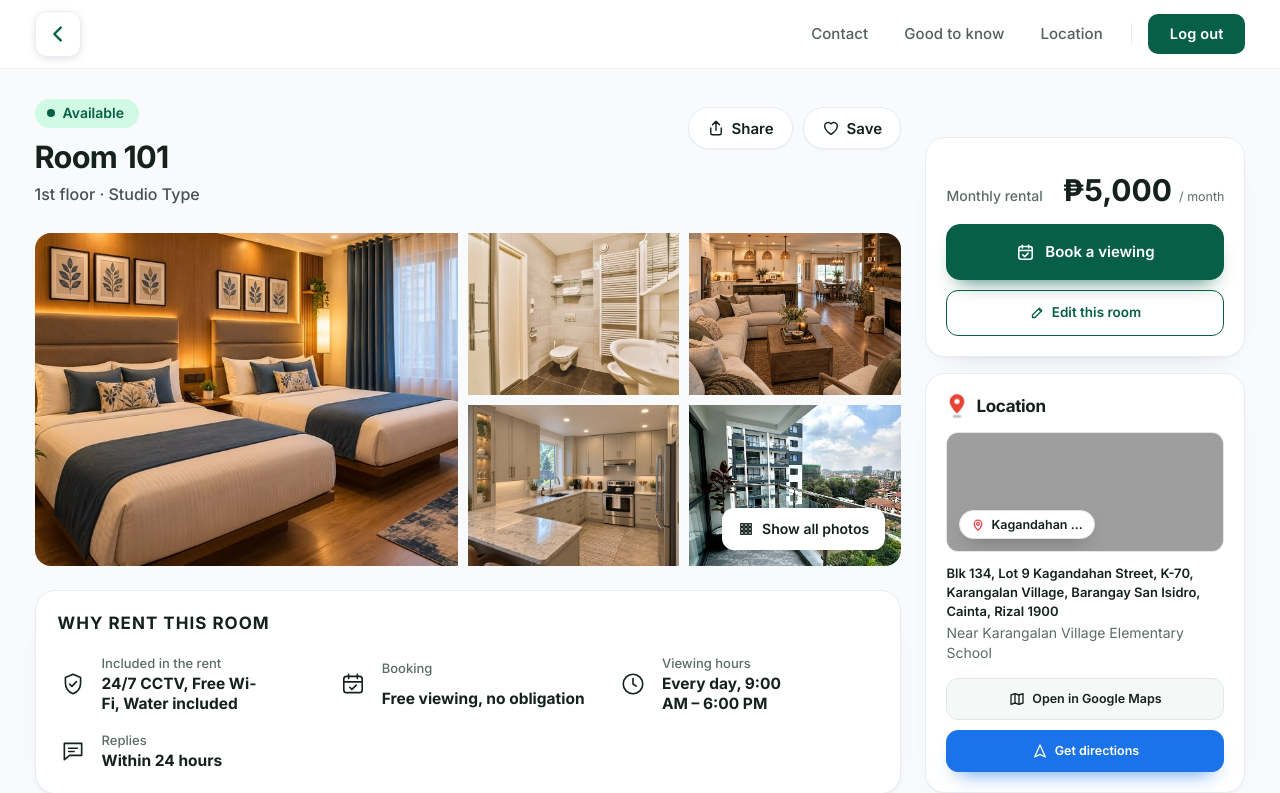
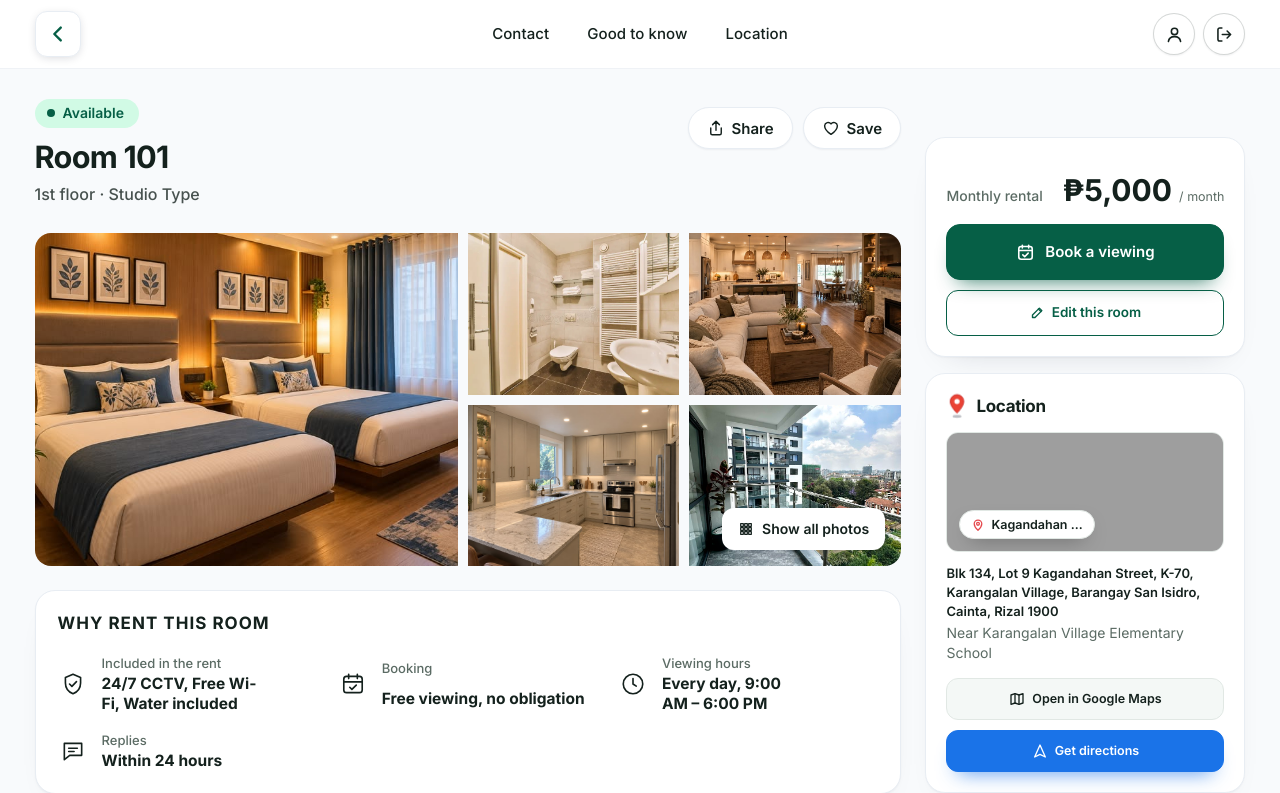
Before and after one commit to boadodean31-creator/apartments, a Django app: page /rooms/101/ in a window 1280 px wide. Shown: the top 793 px of the page. Run offline with Django 5.2, Linux system fonts and the light colour scheme; a user stored in the database is signed in; data comes from the database, SQL or seed files in the repository; grey boxes are pictures that could not be loaded.

Commit message:
Navbar: profile icon, banner below bar, room links centered

```diff
--- /dev/null
+++ b/rooms/static/rooms/account.css
@@ -0,0 +1,34 @@
+/* Top bars: profile icon instead of "Log in"; home bar sits above the banner; room bar links in clean black.
+   Loaded last. To undo: delete this file and its <link> in base.html, and restore the Log in links. */
+
+/* ---------- Profile icon ---------- */
+.acct-wrap { display: inline-flex; align-items: center; gap: 8px; }
+.acct {
+  flex: none; width: 42px; height: 42px; padding: 0; display: inline-grid; place-items: center; cursor: pointer;
+  border-radius: 50%; border: 1.5px solid color-mix(in srgb, var(--ink) 18%, transparent); background: var(--bg); color: var(--ink);
+  box-shadow: 0 1px 2px rgba(15, 23, 42, .06); text-decoration: none;
+  transition: transform .18s cubic-bezier(.3, 1.3, .5, 1), border-color .2s, box-shadow .2s, color .2s;
+}
+.acct svg { width: 21px; height: 21px; }
+@media (hover: hover) { .acct:hover { transform: translateY(-1px); border-color: var(--accent); color: var(--accent); box-shadow: 0 8px 18px -10px rgba(15, 23, 42, .4); } }
+.acct:active { transform: scale(.94); }
+.acct:focus-visible { outline: 2px solid var(--accent); outline-offset: 2px; }
+@media (max-width: 960px) { header .nav > .acct, header .nav > .acct-wrap { display: none; } }
+
+/* ---------- Home: bar above the banner (banner no longer slides up behind it) ---------- */
+html body:has(.herowrap.has-banner) .herowrap.has-banner { margin-top: 0; }
+html body:has(.herowrap.has-banner) header:not(.scrolled) {
+  background: var(--bg); border-bottom-color: var(--line);
+  box-shadow: 0 1px 0 color-mix(in srgb, var(--line) 60%, transparent);
+}
+
+/* ---------- Room page bar: links centred, clean black, profile icon on the right ---------- */
+header.rn .rn-pill { color: var(--ink); font-weight: 500; }
+header.rn .rn-pill.on { font-weight: 600; }
+@media (min-width: 901px) {
+  header.rn .rn-in { display: grid; grid-template-columns: 1fr auto 1fr; gap: 16px; }
+  header.rn .rn-back { justify-self: start; }
+  header.rn .rn-links { justify-self: center; gap: 6px; }
+  header.rn .rn-in > .acct, header.rn .rn-in > .acct-wrap { justify-self: end; }
+}
+@media (max-width: 900px) { header.rn .rn-in > .acct, header.rn .rn-in > .acct-wrap { display: none; } }
--- a/rooms/templates/rooms/base.html
+++ b/rooms/templates/rooms/base.html
@@ -11,6 +11,7 @@
 <link rel="stylesheet" href="{% static 'rooms/style.css' %}?v=6">
 {% block head %}{% endblock %}
 <link rel="stylesheet" href="{% static 'rooms/mobile.css' %}?v=16">
+<link rel="stylesheet" href="{% static 'rooms/account.css' %}?v=1">
 <script>/* light mode is the default; dark only if the visitor chose it with the toggle (saved in localStorage) */var t="light";try{t=localStorage.getItem("theme")||"light"}catch(e){}document.documentElement.dataset.theme=t;</script>
 </head>
 <body>
@@ -18,9 +19,7 @@
   <a class="logo" href="{% url 'home' %}"><span class="logo-mark" aria-hidden="true"><img src="{% static 'rooms/logo.svg' %}" alt="" width="38" height="38"></span><span class="logo-word">Ribay<b>Apartments</b></span></a>
   <nav><a class="btn navpill" href="{% url 'home' %}#rooms">Rooms</a><a class="btn navpill" href="{% url 'home' %}#location">Location</a><a class="btn navpill" href="{% url 'home' %}#nearby">Landmarks</a>{% if is_site_admin %}<a class="btn adminbtn" href="{% url 'manage_home' %}" title="Edit rooms, photos and floors"><span class="ab-txt">Manage site</span><span class="aw-badge" data-aw-count {% if not new_requests %}hidden{% endif %}>{{ new_requests }}</span></a>{% endif %}{% if user.is_authenticated %}<a class="btn portal-link" href="{% url 'portal' %}">My portal</a>{% endif %}</nav>
   <button class="btn icon" id="theme" aria-label="Switch to dark mode" title="Toggle dark mode"><svg viewBox="0 0 24 24" fill="none" stroke="currentColor" stroke-width="2" stroke-linecap="round" stroke-linejoin="round" aria-hidden="true"><circle cx="12" cy="12" r="8.5"/><path d="M12 3.5v17a8.5 8.5 0 0 0 0-17z" fill="currentColor" stroke="none"/></svg></button>
-  {% if user.is_authenticated %}
-  <form method="post" action="{% url 'logout' %}" style="margin:0">{% csrf_token %}<button class="btn pri" type="submit">Log out</button></form>
-  {% else %}<a class="btn pri" href="{% url 'login' %}">Log in</a>{% endif %}
+  {% if user.is_authenticated %}<span class="acct-wrap"><a class="acct" href="{% url 'portal' %}" aria-label="My portal" title="My portal"><svg viewBox="0 0 24 24" fill="none" stroke="currentColor" stroke-width="1.8" stroke-linecap="round" stroke-linejoin="round" aria-hidden="true"><circle cx="12" cy="8.5" r="3.6"/><path d="M5 20c.6-3.6 3.4-5.6 7-5.6s6.4 2 7 5.6"/></svg></a><form method="post" action="{% url 'logout' %}" style="margin:0">{% csrf_token %}<button class="acct" type="submit" aria-label="Log out" title="Log out"><svg viewBox="0 0 24 24" fill="none" stroke="currentColor" stroke-width="1.8" stroke-linecap="round" stroke-linejoin="round" aria-hidden="true"><path d="M9 4.5H6.5a2 2 0 0 0-2 2v11a2 2 0 0 0 2 2H9M15 8l4 4-4 4M19 12H9.5"/></svg></button></form></span>{% else %}<a class="acct" href="{% url 'login' %}" aria-label="Log in" title="Log in"><svg viewBox="0 0 24 24" fill="none" stroke="currentColor" stroke-width="1.8" stroke-linecap="round" stroke-linejoin="round" aria-hidden="true"><circle cx="12" cy="8.5" r="3.6"/><path d="M5 20c.6-3.6 3.4-5.6 7-5.6s6.4 2 7 5.6"/></svg></a>{% endif %}
   <button class="btn icon menu-btn" id="menuBtn" type="button" aria-label="Open menu" aria-expanded="false" aria-controls="mnav"><svg class="b" viewBox="0 0 24 24" aria-hidden="true"><path d="M4 7h16M4 12h16M4 17h16"/></svg><svg class="x" viewBox="0 0 24 24" aria-hidden="true"><path d="M6 6l12 12M18 6L6 18"/></svg>{% if is_site_admin %}<span class="aw-badge m-badge" data-aw-count hidden></span>{% endif %}</button>
 </div>
 <nav class="m-panel" id="mnav" aria-label="Menu" hidden>
--- a/rooms/templates/rooms/room_detail.html
+++ b/rooms/templates/rooms/room_detail.html
@@ -1,7 +1,7 @@
 {% extends "rooms/base.html" %}
 {% block title %}Room {{ room.number }} · Ribay Apartments{% endblock %}
 {% load static %}
-{% block head %}<meta name="format-detection" content="telephone=no"><link rel="stylesheet" href="{% static 'rooms/booking.css' %}"><link rel="stylesheet" href="{% static 'rooms/detail.css' %}"><link rel="stylesheet" href="{% static 'rooms/room-layout.css' %}?v=21"><link rel="stylesheet" href="{% static 'rooms/room-extras.css' %}?v=1"><link rel="preconnect" href="https://fonts.googleapis.com"><link href="https://fonts.googleapis.com/css2?family=Inter:wght@400;500;600;700&display=swap" rel="stylesheet"><link rel="stylesheet" href="{% static 'rooms/room-top.css' %}?v=3"><link rel="stylesheet" href="{% static 'rooms/room-swap.css' %}?v=2"><link rel="stylesheet" href="{% static 'rooms/location-dialog.css' %}?v=2"><link rel="stylesheet" href="{% static 'rooms/room-mobile.css' %}?v=2"><link rel="stylesheet" href="{% static 'rooms/room-polish.css' %}?v=6"><link rel="stylesheet" href="{% static 'rooms/room-phone.css' %}?v=2">{% endblock %}
+{% block head %}<meta name="format-detection" content="telephone=no"><link rel="stylesheet" href="{% static 'rooms/booking.css' %}"><link rel="stylesheet" href="{% static 'rooms/detail.css' %}"><link rel="stylesheet" href="{% static 'rooms/room-layout.css' %}?v=21"><link rel="stylesheet" href="{% static 'rooms/room-extras.css' %}?v=1"><link rel="preconnect" href="https://fonts.googleapis.com"><link href="https://fonts.googleapis.com/css2?family=Inter:wght@400;500;600;700&display=swap" rel="stylesheet"><link rel="stylesheet" href="{% static 'rooms/room-top.css' %}?v=3"><link rel="stylesheet" href="{% static 'rooms/room-swap.css' %}?v=2"><link rel="stylesheet" href="{% static 'rooms/location-dialog.css' %}?v=2"><link rel="stylesheet" href="{% static 'rooms/room-mobile.css' %}?v=2"><link rel="stylesheet" href="{% static 'rooms/room-polish.css' %}?v=7"><link rel="stylesheet" href="{% static 'rooms/room-phone.css' %}?v=2">{% endblock %}
 {% block header %}
 <header class="rn">
   <div class="rn-in">
@@ -15,10 +15,8 @@
       <a class="rn-pill" href="#contact"><span>Contact</span></a>
       <a class="rn-pill" href="#good-to-know"><span>Good to know</span></a>
       <a class="rn-pill" href="#location" data-open-location><span>Location</span></a>
-      <span class="rn-sep" aria-hidden="true"></span>
-      {% if user.is_authenticated %}<form method="post" action="{% url 'logout' %}" style="margin:0">{% csrf_token %}<button class="rn-cta" type="submit">Log out</button></form>
-      {% else %}<a class="rn-cta" href="{% url 'login' %}">Log in</a>{% endif %}
     </nav>
+    {% if user.is_authenticated %}<span class="acct-wrap"><a class="acct" href="{% url 'portal' %}" aria-label="My portal" title="My portal"><svg viewBox="0 0 24 24" fill="none" stroke="currentColor" stroke-width="1.8" stroke-linecap="round" stroke-linejoin="round" aria-hidden="true"><circle cx="12" cy="8.5" r="3.6"/><path d="M5 20c.6-3.6 3.4-5.6 7-5.6s6.4 2 7 5.6"/></svg></a><form method="post" action="{% url 'logout' %}" style="margin:0">{% csrf_token %}<button class="acct" type="submit" aria-label="Log out" title="Log out"><svg viewBox="0 0 24 24" fill="none" stroke="currentColor" stroke-width="1.8" stroke-linecap="round" stroke-linejoin="round" aria-hidden="true"><path d="M9 4.5H6.5a2 2 0 0 0-2 2v11a2 2 0 0 0 2 2H9M15 8l4 4-4 4M19 12H9.5"/></svg></button></form></span>{% else %}<a class="acct" href="{% url 'login' %}" aria-label="Log in" title="Log in"><svg viewBox="0 0 24 24" fill="none" stroke="currentColor" stroke-width="1.8" stroke-linecap="round" stroke-linejoin="round" aria-hidden="true"><circle cx="12" cy="8.5" r="3.6"/><path d="M5 20c.6-3.6 3.4-5.6 7-5.6s6.4 2 7 5.6"/></svg></a>{% endif %}
   </div>
 </header>
 {% endblock %}
```
